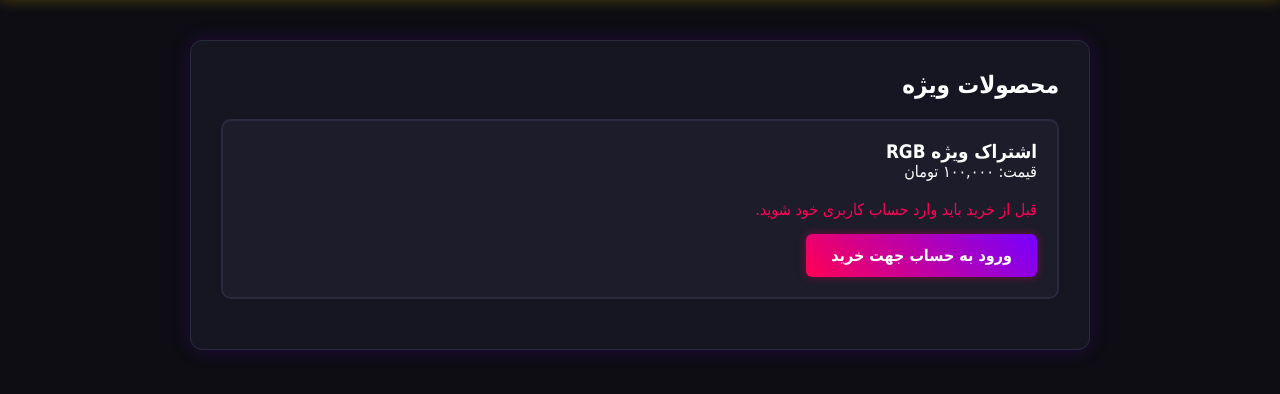
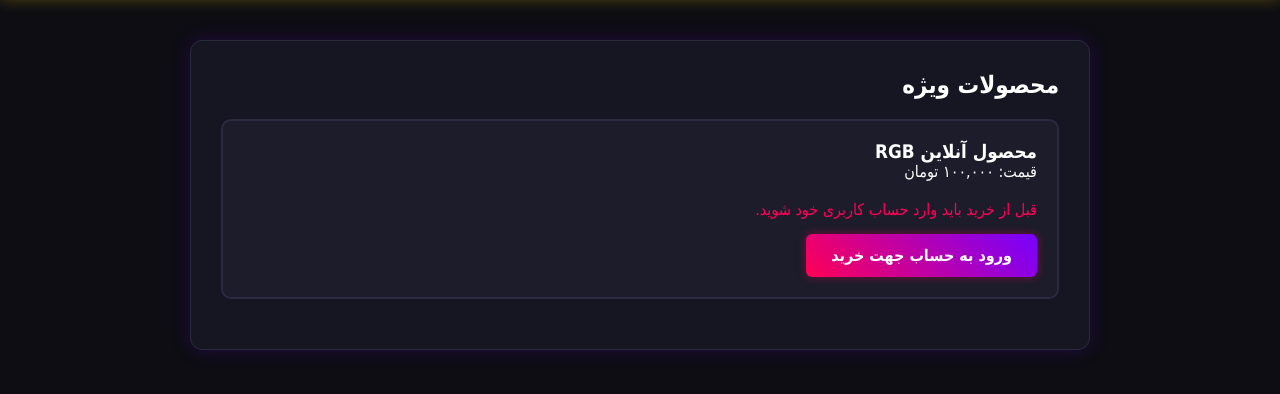
Before and after one commit to abozarkh98-oss/Modemzlt, a Flask app: page / in a window 1280 px wide. Shown: the part 61-455 px from the top of the page. Run offline with Flask 3, Linux system fonts and the light colour scheme.

Commit message:
Update index.html

```diff
--- a/templates/index.html
+++ b/templates/index.html
@@ -21,7 +21,6 @@
             align-items: center;
         }
 
-        /* هدر با استایل نئونی RGB */
         header {
             width: 100%;
             background: rgba(20, 20, 30, 0.9);
@@ -176,7 +175,6 @@
     </header>
 
     <div class="container">
-        <!-- نمایش پیام‌ها -->
         {% with messages = get_flashed_messages(with_categories=true) %}
             {% if messages %}
                 {% for category, message in messages %}
@@ -185,11 +183,10 @@
             {% endif %}
         {% endwith %}
 
-        <!-- ۱. صفحه اصلی / محصولات -->
         {% if page == 'home' %}
             <h2>محصولات ویژه</h2>
             <div class="rgb-card">
-                <h3>اشتراک ویژه‌ RGB</h3>
+                <h3>محصول آنلاین RGB</h3>
                 <p>قیمت: ۱۰۰,۰۰۰ تومان</p>
                 <br>
                 {% if session.get('user') %}
@@ -202,7 +199,6 @@
                 {% endif %}
             </div>
 
-        <!-- ۲. فرم ورود کاربران -->
         {% elif page == 'login' %}
             <h2>ورود به حساب کاربری</h2>
             <form method="POST" action="/login">
@@ -215,7 +211,6 @@
                 <button type="submit" class="btn">ورود</button>
             </form>
 
-        <!-- ۳. فرم ورود ادمین -->
         {% elif page == 'admin_login' %}
             <h2>ورود به پنل مدیریت</h2>
             <form method="POST" action="/admin/login">
@@ -228,7 +223,6 @@
                 <button type="submit" class="btn">ورود به مدیریت</button>
             </form>
 
-        <!-- ۴. پنل ادمین -->
         {% elif page == 'admin' %}
             <h2>پنل مدیریت</h2>
 
```
